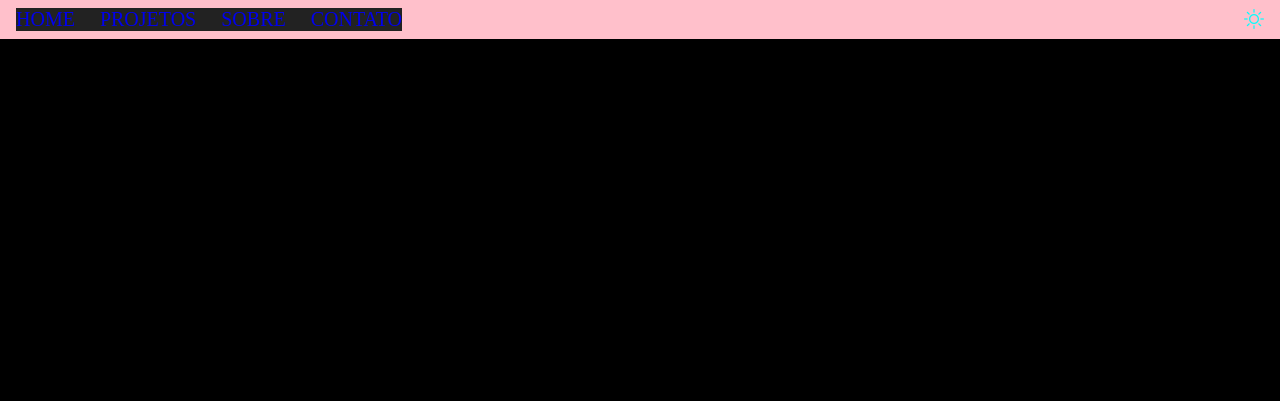
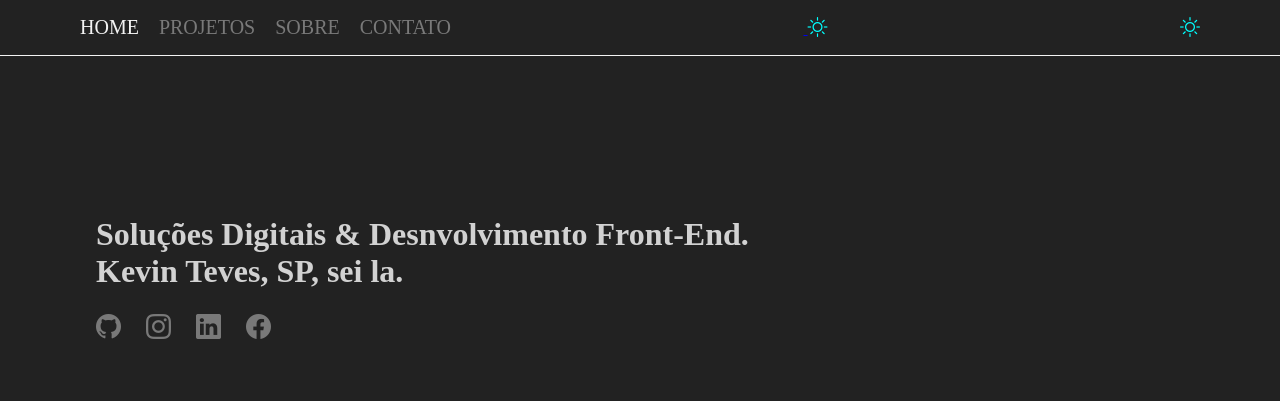
Before and after one commit to kevinteves/portfolio, a plain HTML site: page index.html in a window 1280 px wide. Drawn offline with nearby package versions, Linux system fonts and the light colour scheme.

Commit message:
segundo upload

```diff
--- a/css/style.css
+++ b/css/style.css
@@ -1,20 +1,19 @@
+/* reset css */
 * {
     margin: 0;
     padding: 0;
-    box-sizing: border-box; /* ajusta o tamanho dos elementos automaticamente */
+    box-sizing: border-box;
 }
 
-body{
-
-    background: black;
-    color: white;
+body {
+    background: #222; /* cor fundo */
+    color: #d2d2d2;  /* cor texto */
 }
 
 i {
     color: aqua;
-    font-size: 20px;
+    font-size: 20px; /* tamanho do texto */
 }
-
 
 #header {
     display: flex;
@@ -22,35 +21,129 @@ i {
     justify-content: space-between;
     align-items: center;
     width: 100%;
-    background: pink;
+    background: #222;
     padding: 8px 16px;
     z-index: 2;
 }
 
-.menu{ /* funciona para todos os menus */
-   display: flex;
-   align-items: center;
-   background: #222;
-   gap: 25px;
-   list-style: none;
-
+.menu {
+    display: flex;
+    align-items: center;
+    background: #222; /* cor fundo */
+    gap: 25px;
+    list-style: none;
 }
 
-.menu-item{ /* responsavel pr oranizar o conteud dos teto */
+.menu-item {
     width: 100%;
-
 }
-
 
 .menu-link {
     display: flex;
     text-decoration: none;
+}
+
+.menu-texto {
+    font-size: 20px;
+    text-transform: uppercase;
+}
+
+.menu-mobile .menu-link {
+    flex-direction: column;
+    justify-content: center;
+    padding: 50px 15px;
 
 }
 
+.menu-link.active .menu-icone,
+.menu-link.active .menu-texto,
+.menu-link:hover .menu-icone,
+.menu-link:hover .menu-texto{
+    color: #f3f3f3;
+    font-weight: 400;
+}
+
+/* não selecionados */
+.menu-icone,
 .menu-texto{
-    font-size: 20px;
-    text-transform: uppercase;
+    color: #797979;
+    font-weight: 200;
+}
+
+/* .menu-link .menu-texto:hover,
+.menu-link .menu-icone:hover {
+    font-size: 22px;
+} */
+
+.menu-icone {
+    font-size: 25px;
+}
+
+.menu-principal {
+    gap: 20px;
+}
+
+.header-nav {
+    display: none;
+}
 
 
+/* HOME */
+#home {
+    display: flex;
+    flex-direction: column;
+    gap: 32px;
 }
+
+.main-content{
+    display: flex;
+    flex-direction: column;
+    gap: 24px;
+}
+
+
+/* ATUALIZAÇÕES FUTURAS */
+
+#home, {
+    paddle:
+}
+
+/* CSS Responsivo */
+@media (min-width: 768px) {  /* a partir de: 768px */
+    #header {
+        position: ;
+        border-bottom: 1px solid #f3f3f3;
+        padding: 16px 80px;
+        background: #222;
+    }
+}
+
+.nav-mobile{
+    display: none;
+}
+
+.header-nav{
+    display: flex;
+}
+#home{ /* voltar aqui */
+    padding: 128px 96px 64px 96px;
+}
+
+.main-content{
+    display: flex;
+    flex-direction: column;
+    align-items: flex-start;
+}
+
+/* 1200 px */
+
+@media (min-width: 1200px) {
+    #home{
+        padding: 160px 96px 32px;
+    }
+}
+@media (min-width: 14000px) {
+    #header{
+        padding: 92px 40px 64px;
+    }
+}
--- a/index.html
+++ b/index.html
@@ -1,55 +1,157 @@
 <!DOCTYPE html>
 <html lang="pt-br">
+
 <head>
     <meta charset="UTF-8">
     <meta name="viewport" content="width=device-width, initial-scale=1.0">
     <title>Kevin Teves | Portfólio</title>
 
-    <link rel="stylesheet" href="/css/style.css">
+    <link rel="stylesheet" href="css/style.css">
 
-    <!-- Bootstrap -->
+    <!-- BootStrap Icons -->
     <link rel="stylesheet" href="https://cdn.jsdelivr.net/npm/bootstrap-icons@1.11.3/font/bootstrap-icons.min.css">
 
+    <link href='https://unpkg.com/boxicons@2.1.4/css/boxicons.min.css' rel='stylesheet'>
+
 </head>
+
 <body>
 
-    <!-- Menu -->
+    <!-- MENU -->
     <header id="header">
-        <!-- Menu Desktop -->
-         <nav class="header-nav" >
-            <ul class="menu menu-principal"> <!-- Lista nao ordenada -->
+        <!-- menu desktop -->
+        <nav class="header-nav">
+            <ul class="menu menu-principal"> <!-- lista nao ordenada -->
                 <li class="menu-item">
-                    <a href="#home" class="menu-link">
-                        <span class="menu-texto"> Home </span></a></li>
+                    <a href="#home" class="menu-link active">
+                        <span class="menu-texto"> home </span>
+                    </a>
+                </li>
+                <li class="menu-item">
+                    <a href="#projetos" class="menu-link">
+                        <span class="menu-texto"> Projetos </span>
+                    </a>
+                </li>
+                <li class="menu-item">
+                    <a href="#sobre" class="menu-link">
+                        <span class="menu-texto"> Sobre </span>
+                    </a>
+                </li>
+                <li class="menu-item">
+                    <a href="#contato" class="menu-link">
+                        <span class="menu-texto"> Contato </span>
+                    </a>
+                </li>
+            </ul>
+        </nav> <!-- Fim menu desktop -->
 
-                <li class="menu-item">
-                    <a href="#home" class="menu-link">
-                        <span class="menu-texto"> Projetos </span></a></li>
-
-                <li class="menu-item">
-                    <a href="#home" class="menu-link">
-                        <span class="menu-texto"> Sobre </span></a></li>
-
-                <li class="menu-item">
-                    <a href="#home" class="menu-link">
-                        <span class="menu-texto"> Contato </span></a></li>
-            </ul>
-         </nav> <!-- fim menu desktop -->
-
-         <div> <!-- logo -->
-            <a href="#home">
+        <!-- logo -->
+        <div>
+            <a href="#">
 
                 <img src="" alt="">
+                <i class="bi bi-sun"> </i>
+            </a>
+        </div>
 
-            </a> <!-- criar link -->
-         </div>
-
-                <!-- trocar cor tema -->
+        <!-- trocar cor tema -->
         <div class="header-toggle">
             <i id="toggleTheme" class="bi bi-sun"></i>
         </div>
 
     </header>
-    <!--FIM Menu -->
+    <!-- FIM MENU DESKTOP -->
+
+    <!-- Menu Mobile -->
+    <nav class="nav-mobile">
+        <ul class="menu menu-mobile">
+            <li class="menu-item">
+                <a href="#home" class="menu-link active">
+                    <i class="menu-icone bi bi-house-door"></i>
+                    <span class="menu-texto">
+                        Home
+                    </span>
+                </a>
+            </li>
+
+            <li class="menu-item">
+                <a href="#projetos" class="menu-link">
+                    <i class="menu-icone bi bi-images"></i>
+                    <span class="menu-texto">
+                        Projetos
+                    </span>
+                </a>
+            </li>
+
+            <li class="menu-item">
+                <a href="#sobre" class="menu-link">
+                    <i class="menu-icone bi bi-person-fill"></i>
+                    <span class="menu-texto">
+                        Sobre
+                    </span>
+                </a>
+            </li>
+
+            <li class="menu-item">
+                <a href="#contato" class="menu-link">
+                    <i class="menu-icone bi bi-envelope-fill"> </i>
+                    <span class="menu-texto">
+                        Contato
+                    </span>
+                </a>
+            </li>
+        </ul>
+    </nav>
+    <!-- Fim Menu Mobile -->
+
+    <main id="home">
+        <div class="main-content">
+
+            <h1>
+                <b> Soluções Digitais &</b>
+                Desnvolvimento Front-End.
+
+                <p>
+                    Kevin Teves, SP, sei la.
+                </p>
+            </h1>
+
+            <!-- REDES SOCIAIS -->
+            <ul class="menu menu-social">
+                <li>
+                    <a href="https://github.com/kevinteves" class="" target="_blank">
+                        <i class="menu-icone bi bi-github">         </i>
+                    </a>
+                </li>
+
+                <li>
+                    <a href="h#instagram" class="" target="_blank">
+                        <i class="menu-icone bi bi-instagram">         </i>
+                    </a>
+                </li>
+
+                <li>
+                    <a href="#linkedin" class="" target="_blank">
+                        <i class="menu-icone bi bi-linkedin">         </i>
+                    </a>
+                </li>
+
+
+                <li>
+                    <a href="facebook" class="" target="_blank">
+                        <i class="menu-icone bi bi-facebook">         </i>
+                    </a>
+                </li>
+            </ul>
+
+
+            <!-- botao externo -->
+            <a href=""></a>
+
+        </div>
+
+    </main>
+
 </body>
+
 </html>
```
